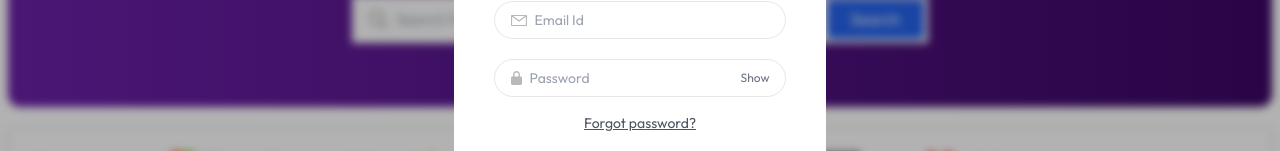
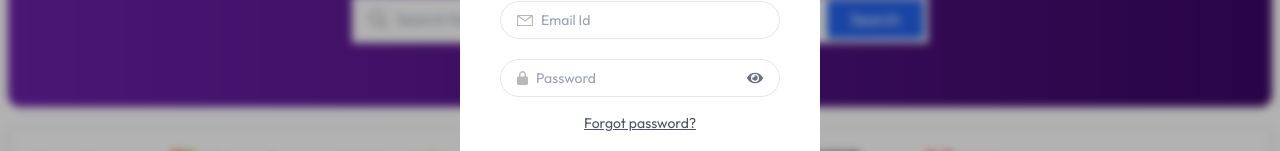
Before and after one commit to Kiruba-SK/Job-portal-project, a React (Create React App) app in the folder frontend/: page / in a window 1280 px wide. Both pictures are taken after a click on the button "Recruiter Login". Shown: the part 317-468 px from the top of the page. Built offline with nearby package versions, Linux system fonts and the light colour scheme; no server answers.

Commit message:
login page changed

```diff
--- a/frontend/package.json
+++ b/frontend/package.json
@@ -15,6 +15,7 @@
     "quill": "^2.0.3",
     "react": "^19.1.0",
     "react-dom": "^19.1.0",
+    "react-icons": "^5.5.0",
     "react-redux": "^9.2.0",
     "react-router-dom": "^7.5.3",
     "react-scripts": "5.0.1",
--- a/frontend/src/components/RecruiterLogin.jsx
+++ b/frontend/src/components/RecruiterLogin.jsx
@@ -3,6 +3,7 @@ import { assets } from "../assets/assets";
 import { useNavigate } from "react-router-dom";
 import { toast } from "react-toastify";
 import AxiosInstance from "./AxiosInstance";
+import { FaEye, FaEyeSlash } from "react-icons/fa";
 
 const RecruiterLogin = ({ onClose }) => {
   const [state, setState] = useState("Login");
@@ -173,10 +174,10 @@ const RecruiterLogin = ({ onClose }) => {
                 required
               />
               <span
-                className="text-xs cursor-pointer text-gray-500"
+                className="cursor-pointer text-gray-500 hover:text-gray-800"
                 onClick={() => setShowNewPassword((prev) => !prev)}
               >
-                {showPassword ? "Hide" : "Show"}
+                {showPassword ?  <FaEyeSlash /> : <FaEye />}
               </span>
             </div>
           </>
@@ -246,10 +247,10 @@ const RecruiterLogin = ({ onClose }) => {
                 required
               />
               <span
-                className="text-xs cursor-pointer text-gray-500"
+                className="cursor-pointer text-gray-500 hover:text-gray-800"
                 onClick={() => setShowPassword((prev) => !prev)}
               >
-                {showPassword ? "Hide" : "Show"}
+                {showPassword ?  <FaEyeSlash /> : <FaEye />}
               </span>
             </div>
           </>
```
Also changed, not shown: 1 other file (tests, documents, lock files or other folders).
